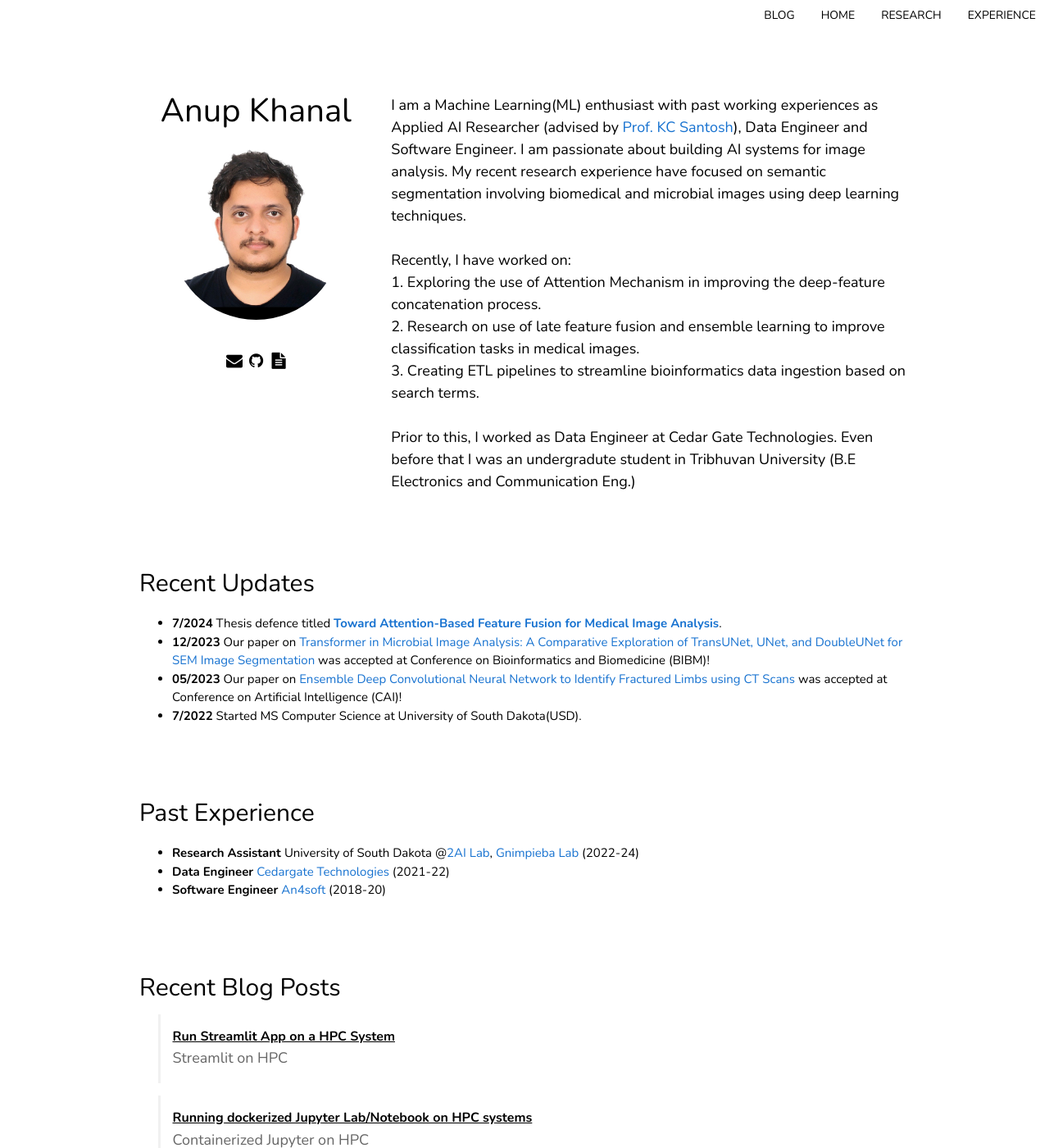
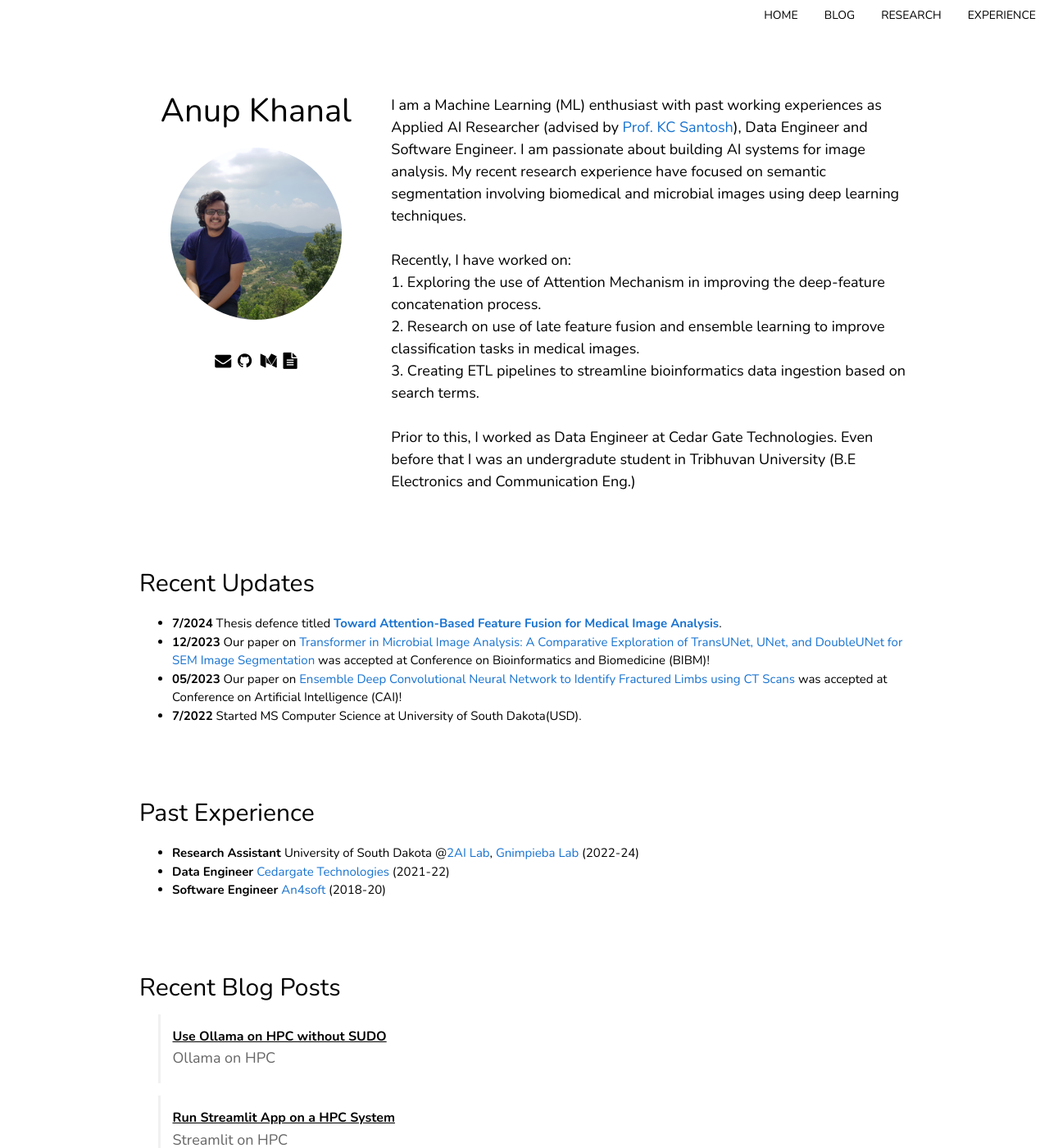
Before and after one commit to akhanal47/akhanal47.github.io, a Jekyll site: the page index.html, which Jekyll copies as it is, in a window 1280 px wide and 1400 px high. Shown: the whole window at 82% size. Built offline with Jekyll 4.4.1, drawn with Linux system fonts in a browser that asks for light colours; a style sheet for code colours, icons or effects is not loaded; some of the changed text lies outside the part shown.

Commit message:
added medium references

```diff
--- a/_config.yml
+++ b/_config.yml
@@ -50,9 +50,6 @@ sidebar:
   - name: Hashnode
     icon: <svg xmlns="http://www.w3.org/2000/svg" viewBox="0 0 512 512"><!--!Font Awesome Free 6.6.0 by @fontawesome - https://fontawesome.com License - https://fontawesome.com/license/free Copyright 2024 Fonticons, Inc.--><path d="M35.2 171.1C-11.7 217.1-11.7 294 35.2 340.9L171.1 476.8C217.1 523.7 294 523.7 340.9 476.8L476.8 340.9C523.7 294 523.7 217.1 476.8 171.1L340.9 35.2C294-11.7 217.1-11.7 171.1 35.2L35.2 171.1zM315.5 315.5C282.6 348.3 229.4 348.3 196.6 315.5C163.7 282.6 163.7 229.4 196.6 196.6C229.4 163.7 282.6 163.7 315.5 196.6C348.3 229.4 348.3 282.6 315.5 315.5z"/></svg>
     link: https://akhanal.hashnode.dev/
-  # - name: Twitter
-  #   icon: <svg xmlns="http://www.w3.org/2000/svg" aria-hidden="true" role="img" style="vertical-align:-0.125em;" width="1em" height="1em" preserveAspectRatio="xMidYMid meet" viewBox="0 0 512 512"><path fill="currentColor" d="M459.37 151.716c.325 4.548.325 9.097.325 13.645c0 138.72-105.583 298.558-298.558 298.558c-59.452 0-114.68-17.219-161.137-47.106c8.447.974 16.568 1.299 25.34 1.299c49.055 0 94.213-16.568 130.274-44.832c-46.132-.975-84.792-31.188-98.112-72.772c6.498.974 12.995 1.624 19.818 1.624c9.421 0 18.843-1.3 27.614-3.573c-48.081-9.747-84.143-51.98-84.143-102.985v-1.299c13.969 7.797 30.214 12.67 47.431 13.319c-28.264-18.843-46.781-51.005-46.781-87.391c0-19.492 5.197-37.36 14.294-52.954c51.655 63.675 129.3 105.258 216.365 109.807c-1.624-7.797-2.599-15.918-2.599-24.04c0-57.828 46.782-104.934 104.934-104.934c30.213 0 57.502 12.67 76.67 33.137c23.715-4.548 46.456-13.32 66.599-25.34c-7.798 24.366-24.366 44.833-46.132 57.827c21.117-2.273 41.584-8.122 60.426-16.243c-14.292 20.791-32.161 39.308-52.628 54.253z"/></svg>
-  #   link: https://twitter.com/pratyusha_PS
 
 # Exclude from processing.
 # The following items will not be processed, by default.
--- a/index.html
+++ b/index.html
@@ -47,8 +47,9 @@
 			<!-- <a href="#projects" class="w3-bar-item navbar-item w3-hover-opacity">PROJECTS</a> -->
 			<a href="#Experience" class="w3-bar-item navbar-item w3-hover-opacity">EXPERIENCE</a>
 			<a href="#research" class="w3-bar-item navbar-item w3-hover-opacity">RESEARCH</a>
+			<a href="#blog" class="w3-bar-item navbar-item w3-hover-opacity">BLOG</a>
 			<a href="#home" class="w3-bar-item navbar-item w3-hover-opacity">HOME</a>
-			<a href="#blog" class="w3-bar-item navbar-item w3-hover-opacity">BLOG</a>
+
 
 
 
@@ -56,9 +57,9 @@
 
 		<div id="navDemo" class="w3-bar-block w3-white w3-hide w3-hide-large w3-hide-medium w3-card">
 			<a href="#home" class="w3-bar-item menu-button2" onclick="toggleFunction()">Home</a>
+			<a href="#blog" class="w3-bar-item menu-button2" onclick="toggleFunction()">Blog</a>
 			<a href="#research" class="w3-bar-item menu-button2" onclick="toggleFunction()">Research</a>
 			<a href="#experience" class="w3-bar-item menu-button2" onclick="toggleFunction()">Experience</a>
-			<a href="#blog" class="w3-bar-item menu-button2" onclick="toggleFunction()">Blog</a>
 			<!-- <a href="#projects" class="w3-bar-item menu-button2" onclick="toggleFunction()">Projects</a> -->
 			<!-- <a href="#outreach" class="w3-bar-item menu-button2" onclick="toggleFunction()">Outreach</a> -->
 		</div>
@@ -69,34 +70,28 @@
 			<div class="column-3">
 				<div class="w3-center">
 					<div class="title">Anup Khanal<br></div>
-					<img src="assets/anup-headshot.jpeg" class="w3-image"
+					<img src="assets/anup.jpg" class="w3-image"
 						style="border-radius:50%; max-width:700; padding:1em">
 					<!-- <span class="title2">沈佳玥</span> -->
 				</div>
 
 				<div class="w3-xlarge w3-section w3-center">
 					<div class="span-text">
-						<a href="mailto:khanalanupp@gmail.com" class="icon">
+						<a href="mailto:khanalanup1@gmail.com" class="icon">
 							<i class="fa fa-envelope w3-hover-opacity"></i>
 						</a>
-						<!-- <a href="https://x.com/pratyusha_PS" class="icon">
-							<i class="fa fa-twitter w3-hover-opacity"></i>
-						</a> -->
 						<a href="https://github.com/akhanal47" class="icon">
 							<i class="fa fa-github w3-hover-opacity"></i>
 						</a>
 						<a href="https://scholar.google.com/citations?user=3sVaiEoAAAAJ&hl" class="icon">
 							<i class="ai ai-google-scholar w3-hover-opacity"></i>
 						</a>
+						<a href="https://medium.com/@anupk1" class="icon">
+							<i class="fa fa-medium w3-hover-opacity"></i>
+						</a>
 						<a href="https://akhanal.hashnode.dev/" class="icon">
 							<i class="fa fa-file-text w3-hover-opacity"></i>
 						</a>
-						<!-- <a href="https://www.linkedin.com/in/pratyusha-sharma-8a5aa7a9/" class="icon">
-							<i class="fa fa-linkedin w3-hover-opacity"></i>
-						</a> -->
-						<!-- <a href="https://www.semanticscholar.org/author/Pratyusha-Sharma/50465425" class="icon">
-							<i class="ai ai-semantic-scholar w3-hover-opacity"></i>
-						</a> -->
 					</div>
 
 					<!-- <div class="w3-center">
@@ -108,7 +103,7 @@
 			</div>
 			<div class="column-4" style="margin-top:10px">
 
-				<p>I am a Machine Learning(ML) enthusiast with past working experiences as Applied AI Researcher (advised by  <a class="w3-hover-opacity" href="https://kc-santosh.org/" id="link">Prof. KC Santosh</a>), Data Engineer and Software Engineer. I am passionate about building AI systems for image analysis. My recent research experience have focused on semantic segmentation involving biomedical and microbial images using deep learning techniques.
+				<p>I am a Machine Learning (ML) enthusiast with past working experiences as Applied AI Researcher (advised by  <a class="w3-hover-opacity" href="https://kc-santosh.org/" id="link">Prof. KC Santosh</a>), Data Engineer and Software Engineer. I am passionate about building AI systems for image analysis. My recent research experience have focused on semantic segmentation involving biomedical and microbial images using deep learning techniques.
 					<br><br>
 					Recently, I have worked on:
 					<br>
@@ -159,29 +154,34 @@
 
 				<!-- Blog Post 1 -->
 				<div class="blog-post">
+					<a href="https://medium.com/@anupk1/ollama-on-hpc-without-sudo-3468594ea35e" class="text-highlight">Use Ollama on HPC without SUDO
+					</a>
+					<p class="blog-excerpt">Ollama on HPC</p>
+				</div>
+
+				<!-- Blog Post 2 -->
+				<div class="blog-post">
 					<a href="https://akhanal.hashnode.dev/run-streamlit-app-on-a-hpc-system" class="text-highlight">Run Streamlit App on a HPC System
 					</a>
 					<p class="blog-excerpt">Streamlit on HPC</p>
 				</div>
 
-				<!-- Blog Post 2 -->
+				<!-- Blog Post 3 -->
 				<div class="blog-post">
 				<a href="https://akhanal.hashnode.dev/running-dockerized-jupyter-labnotebook-on-hpc-systems" class="text-highlight">Running dockerized Jupyter Lab/Notebook on HPC systems</a>
 				<p class="blog-excerpt">Containerized Jupyter on HPC</p>
 				</div>
 
-				<!-- Blog Post 3 -->
-				<div class="blog-post">
-				<a href="https://akhanal.hashnode.dev/want-to-install-apptainer-on-a-linux-system" class="text-highlight">Want to Install Apptainer on a Linux System?</a>
-				<p class="blog-excerpt">On installing Apptainer on Linux</p>
+				<!-- View More Button -->
+				<div class="button-container" style="display: flex; justify-content: center; gap: 20px; margin-top: 20px;">
+					<a href="https://medium.com/@anupk1" class="text-button" target="_blank">
+						View Medium Posts
+					</a>
+					<a href="https://akhanal.hashnode.dev/" class="text-button" target="_blank">
+						View Hashnode Posts
+					</a>
 				</div>
 
-				<!-- View More Button -->
-				<div class="w3-center" style="margin-top: 20px;">
-				<a href="https://akhanal.hashnode.dev/" class="text-button" target="_blank">
-					View All Posts
-				</a>
-				</div>
 			</div>
 			</div>
 		</div>
@@ -261,14 +261,12 @@
 			</div>
 	</div>
 
-	<footer class="w3-padding-64" id="footer">
+	<!-- <footer class="w3-padding-64" id="footer">
 		<div class="w3-xlarge w3-section w3-center">
-
-			<!-- <p>Contact me at <a class="w3-hover-opacity" href="mailto:pratyusha@mit.edu">pratyusha@mit.edu</a></p> -->
 
 			<a class="text-button2" href="https://github.com/jocelynshen/jocelynshen.github.io">Website Source Code</a>
 
-	</footer>
+	</footer> -->
 </body>
 
 </html>
--- a/main.css
+++ b/main.css
@@ -493,6 +493,25 @@ p {
     margin-top: 0.5em;
 }
 
+.button-container {
+    display: flex;
+    justify-content: center;
+    gap: 20px;
+    margin-top: 20px;
+    flex-wrap: wrap; /* This ensures buttons stack on mobile */
+}
+
+@media screen and (max-width: 1000px) {
+    .button-container {
+        flex-direction: column;
+        align-items: center;
+    }
+
+    .button-container .text-button {
+        margin-bottom: 10px;
+    }
+}
+
 @media screen and (max-width: 1000px) {
 	.column {
 		flex: 50%;
@@ -512,6 +531,7 @@ p {
 
 
 }
+
 
 /* @media screen and (min-width: 600px) {
 	#footer {
```
Also changed, not shown: 1 other file.
